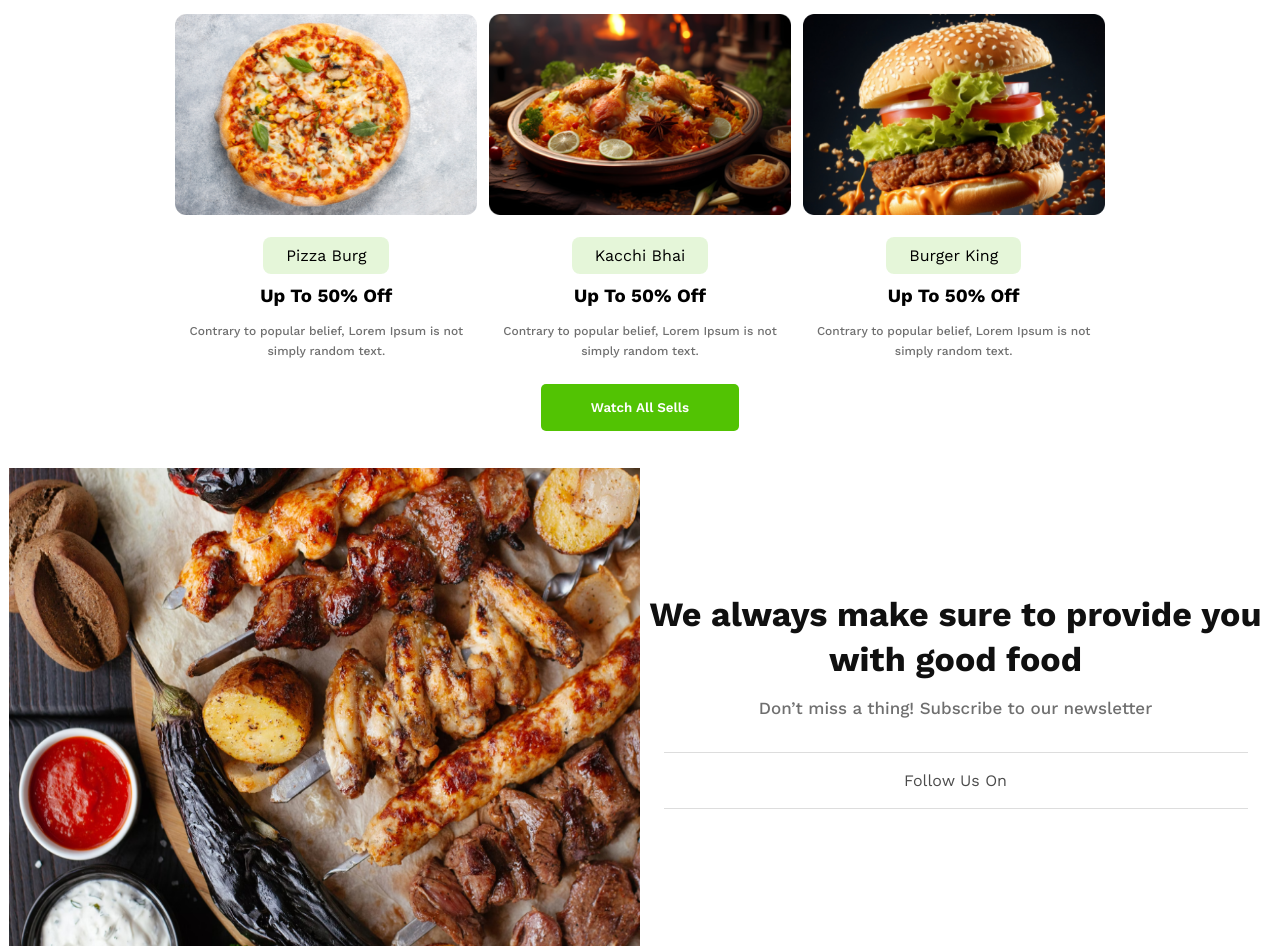
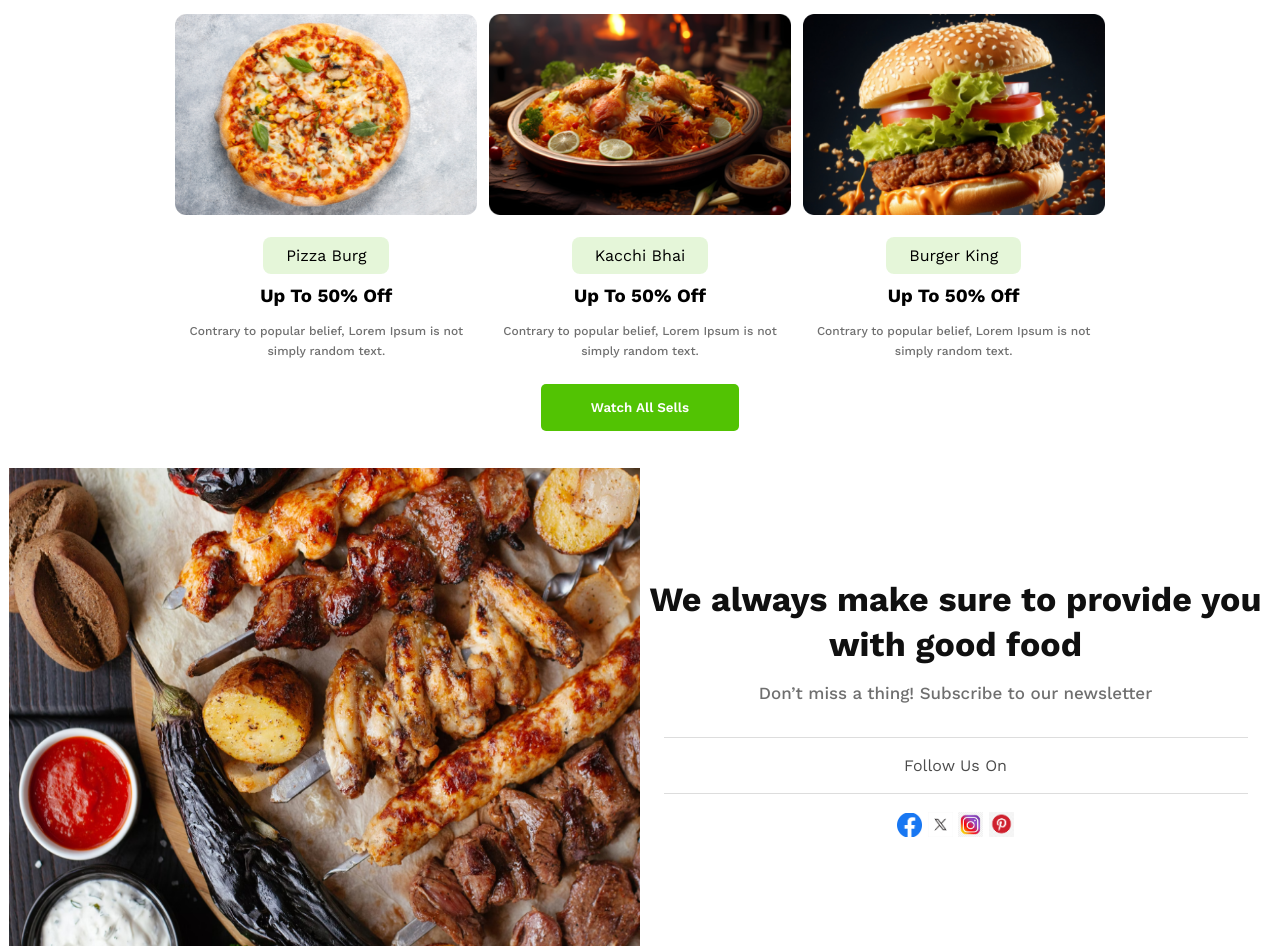
Before and after one commit to ShohagKaisar/Restaurant_Website, a plain HTML site: page index.html in a window 1280 px wide. Shown: the part 809-1759 px from the top of the page. Drawn offline with nearby package versions, Linux system fonts and the light colour scheme.

Commit message:
final 3 tab

```diff
--- a/index.html
+++ b/index.html
@@ -54,10 +54,10 @@
       <p class="about-subtitle">Don’t miss a thing! Subscribe to our newsletter</p>
       <p class="follow">Follow Us On</p>
       <div>
-        <i></i>
-        <i></i>
-        <i></i>
-        <i></i>
+        <img class="icon" src="icon/fb.png" alt="">
+        <img class="icon" src="icon/x.png" alt="">
+        <img class="icon" src="icon/instragram.jpeg" alt="">
+        <img class="icon" src="icon/p.png" alt="">
       </div>
     </div>
   </section>
--- a/style/style.css
+++ b/style/style.css
@@ -169,3 +169,6 @@ text-align: center;
 opacity: 0.7;
 margin: 18px auto;
 }
+.icon{
+  width: 25px;
+}
```
Also changed, not shown: icon/fb.png (added), icon/instragram.jpeg (added), icon/p.png (added), icon/x.png (added).
